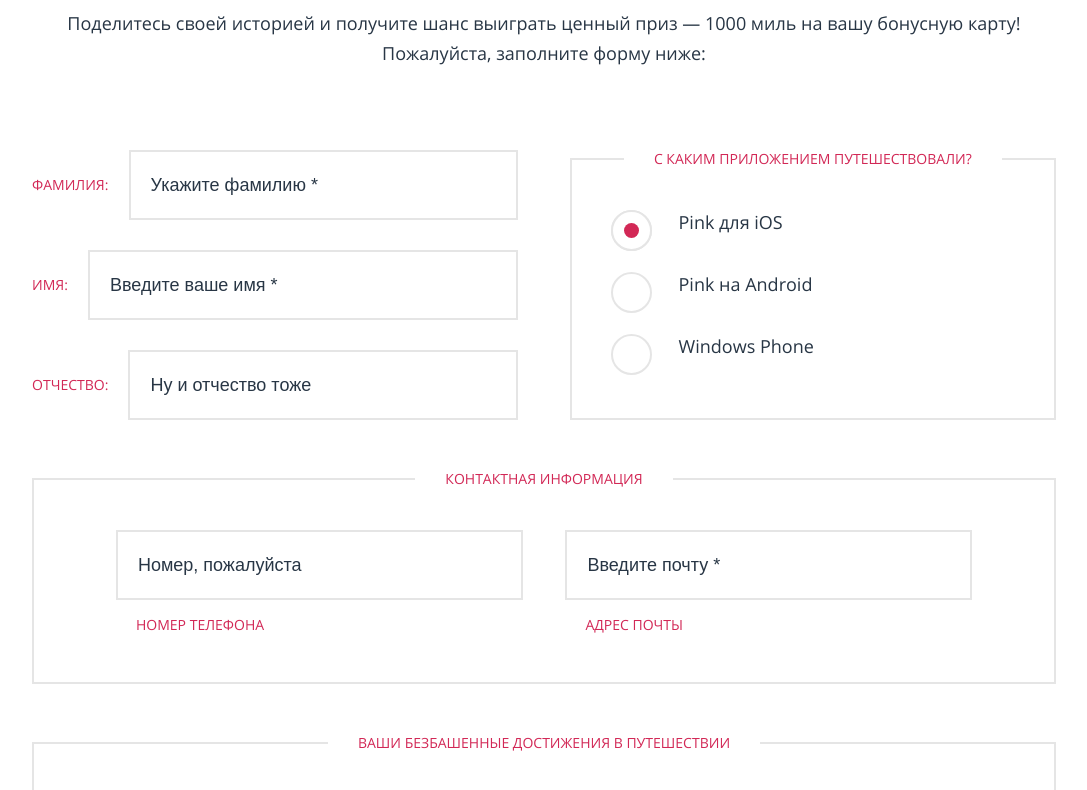
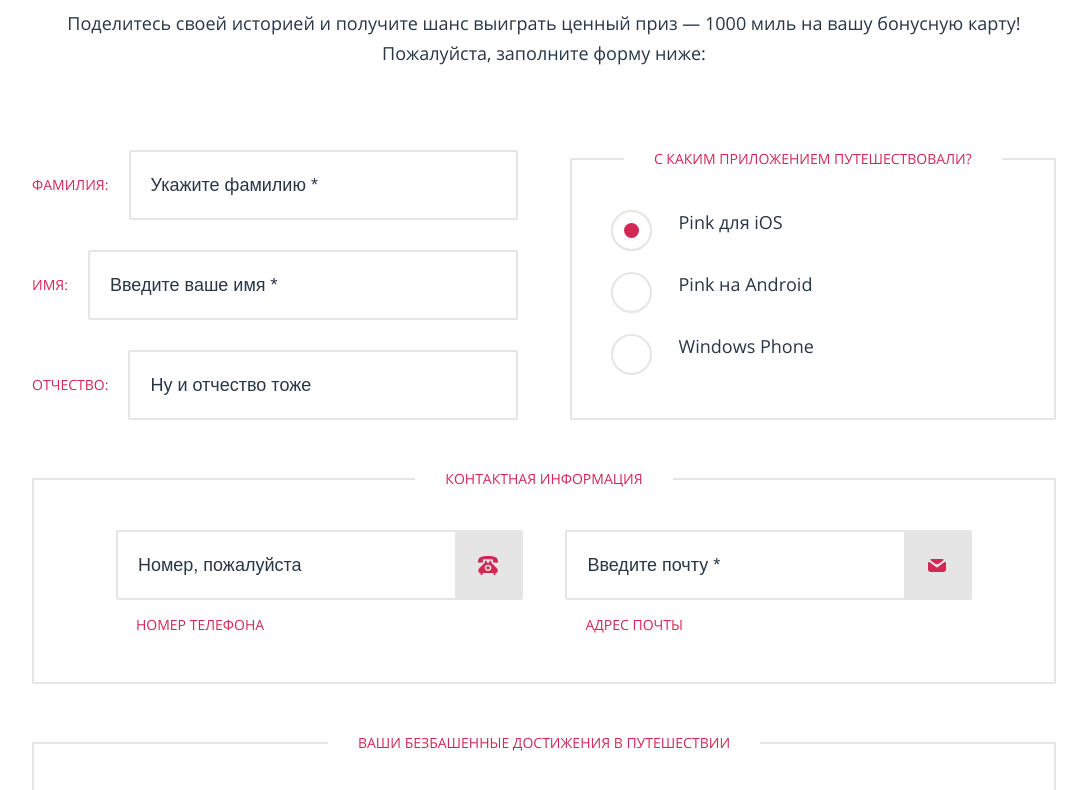
Before and after one commit to multiversal-destroyer/pink, a website: page source/form.html in a window 1280 px wide. Shown: the part 493-1283 px from the top of the page, without its empty margins (96-1183 px from the left). Drawn offline with nearby package versions, Linux system fonts and the light colour scheme; files that its build step writes are made by us from their sources.

Commit message:
build: completed inputs in form files

```diff
--- a/source/form.html
+++ b/source/form.html
@@ -116,12 +116,16 @@
             <legend class="form-fieldset__legend--info form-fieldset__legend">Контактная информация</legend>
             <div class="form-fieldset__group fieldset-group--info fieldset-group">
               <label class="fieldset-group__label--phone fieldset-group__label" for="phone">Номер телефона</label>
-              <input class="fieldset-group__input--phone fieldset-group__input" type="text" id="phone" name="phone" placeholder="Номер, пожалуйста">
+              <div class="fieldset-group__input-wrapper--phone fieldset-group__input-wrapper">
+                <input class="fieldset-group__input--phone fieldset-group__input" type="text" id="phone" name="phone" placeholder="Номер, пожалуйста">
+              </div>
             </div>
 
             <div class="form-fieldset__group fieldset-group--info fieldset-group">
               <label class="fieldset-group__label--mail fieldset-group__label" for="mail">Адрес почты</label>
-              <input class="fieldset-group__input--mail fieldset-group__input" type="text" id="mail" name="mail" placeholder="Введите почту *">
+              <div class="fieldset-group__input-wrapper--mail fieldset-group__input-wrapper">
+                <input class="fieldset-group__input--mail fieldset-group__input" type="text" id="mail" name="mail" placeholder="Введите почту *">
+              </div>
             </div>
           </fieldset>
 
--- a/source/sass/blocks/_lottery.scss
+++ b/source/sass/blocks/_lottery.scss
@@ -289,39 +289,49 @@
     }
   }
 
+  &__input-wrapper {
+    width: 100%;
+
+    @media (min-width: $tablet-width) {
+
+      &::before {
+        content: "";
+        position: absolute;
+        background-color: $gray-table-border;
+        background-repeat: no-repeat;
+        background-position: center;
+        width: calc(70px - 2px * 2);
+        height: calc(70px - 2px * 2);
+        z-index: 20;
+        right: 2px;
+        top: 2px;
+      }
+
+      &--phone {
+        &::before {
+          background-image: url("/source/img/svg/phone-icon.svg");
+        }
+      }
+
+      &--mail {
+        &::before {
+          background-image: url("/source/img/svg/mail-icon.svg");
+        }
+      }
+    }
+  }
+
   &__input {
     position: relative;
     box-sizing: border-box;
     border: 2px solid $gray-table-border;
-    padding: 18px 0 18px 20px;
+    border-radius: 2px;
+    padding: 18px calc(70px + 20px) 18px 20px;
     font-size: 18px;
     line-height: 30px;
     width: 100%;
-
-    // &::before {
-    //   content: "";
-    //   position: absolute;
-    //   background-color: $gray-table-border;
-    //   width: 59px;
-    //   height: 59px;
-    //   z-index: 20;
-    // }
-
-    // @media (min-width: $tablet-width) {
-
-
-    // }
   }
 }
-
-// .fieldset-group__input::before {
-//     content: "";
-//     position: absolute;
-//     background-color: $gray-table-border;
-//     width: 59px;
-//     height: 59px;
-//     z-index: 20;
-// }
 
 .fieldset-item {
 
```
Also changed, not shown: source/img/svg/mail-icon.svg (added), source/img/svg/phone-icon.svg (added).
